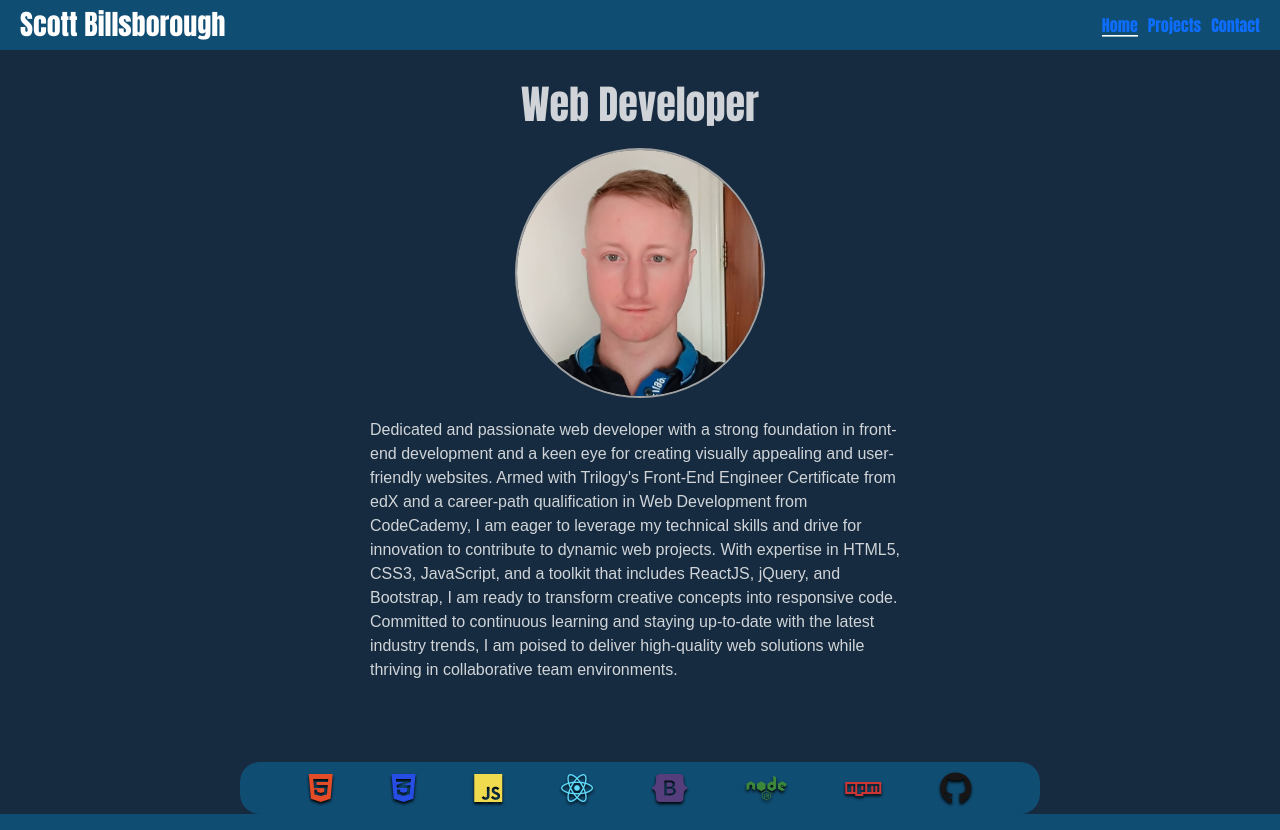
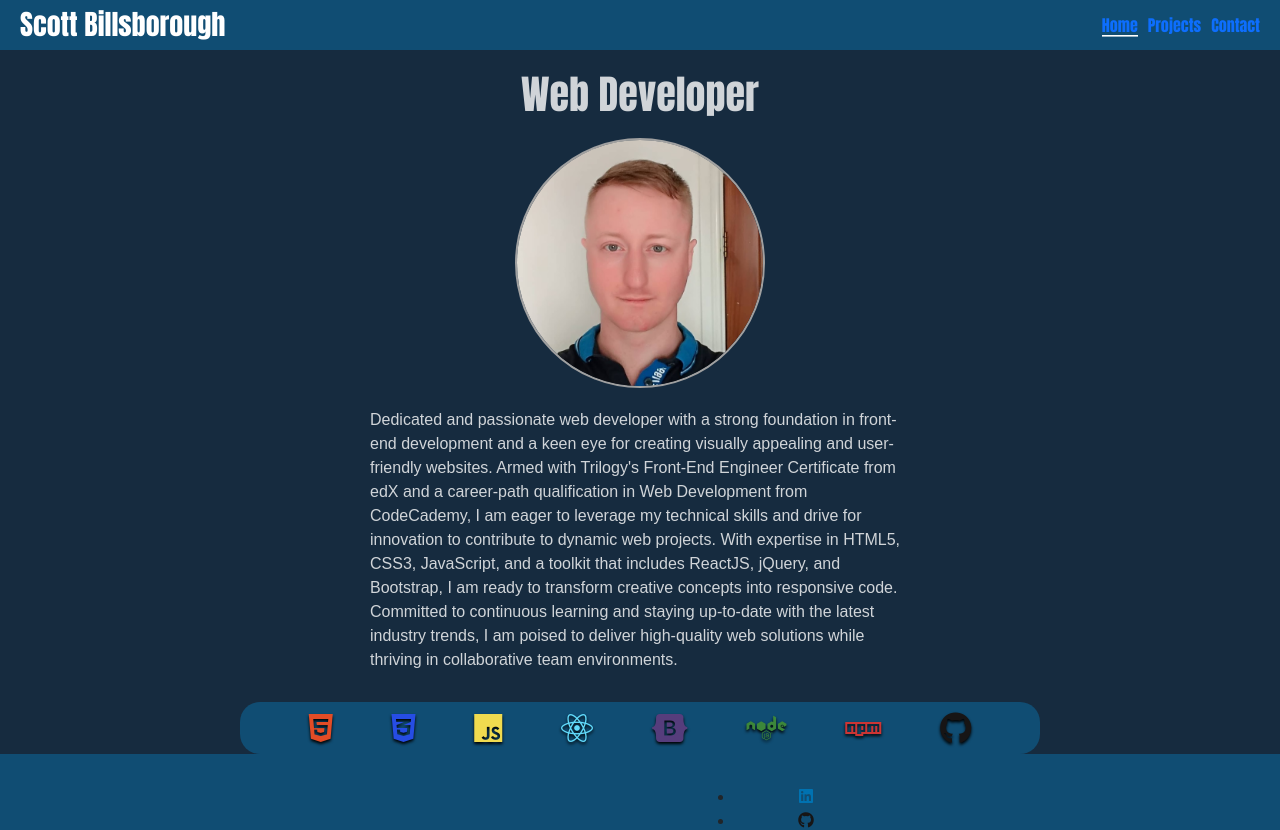
Before and after one commit to sbillsborough/react-portfolio, a React (Create React App) app in the folder react-portfolio/: page / in a window 1280 px wide. Shown: the top 830 px of the page. Built offline with nearby package versions, Linux system fonts and the light colour scheme; a web font is replaced by a local one.

Commit message:
General cleanup of h1 and unecessary icons

```diff
--- a/react-portfolio/src/index.css
+++ b/react-portfolio/src/index.css
@@ -21,12 +21,12 @@ body,
   background: var(--main);
 }
 
-/* Main Styling */
+/* General Styling */
 
-h2 {
+h1 {
   font-family: "Anton", sans-serif;
   color: #ffffffcc;
-  margin: 0 auto 20px auto;
+  margin: 20px auto !important;
   text-align: center;
 }
 
@@ -74,17 +74,11 @@ nav a.active {
 /* Home Page styling */
 
 .home-wrapper {
-  text-align: center;
   margin: 0 auto;
-  padding: 30px 0;
+
   height: auto;
   background: var(--main);
-}
-
-.home-wrapper h1 {
-  font-family: "Anton", sans-serif;
-  color: #ffffffcc;
-  margin: 0 auto 20px auto;
+  text-align: center;
 }
 
 .home-wrapper p {
--- a/react-portfolio/src/pages/Contact.js
+++ b/react-portfolio/src/pages/Contact.js
@@ -49,15 +49,10 @@ function Contact() {
 
   return (
     <div className="contact-container">
-      <h2>My Information</h2>
+      <h1>My Information</h1>
       <div className="info-wrapper">
         <div className="info-icons">
           <ul>
-            <li>
-              <a href="mailto:billsboroughscott@gmail.com">
-                <i className="fa-regular fa-envelope"></i>
-              </a>
-            </li>
             <li>
               <a
                 href="https://docs.google.com/document/d/1jK2UPUtZUg3-36E1klYv7rK2zEPrgHrOlqdM6zpWD20/edit?usp=sharing"
--- a/react-portfolio/src/pages/ProjectsPage.js
+++ b/react-portfolio/src/pages/ProjectsPage.js
@@ -63,7 +63,7 @@ const ProjectsPage = ({ name }) => {
 
   return (
     <>
-      <h2>Projects</h2>
+      <h1>Projects</h1>
       <div id="spacecards">
         <div className="flex-row">
           {currentPhotos.map((image, i) => (
```
